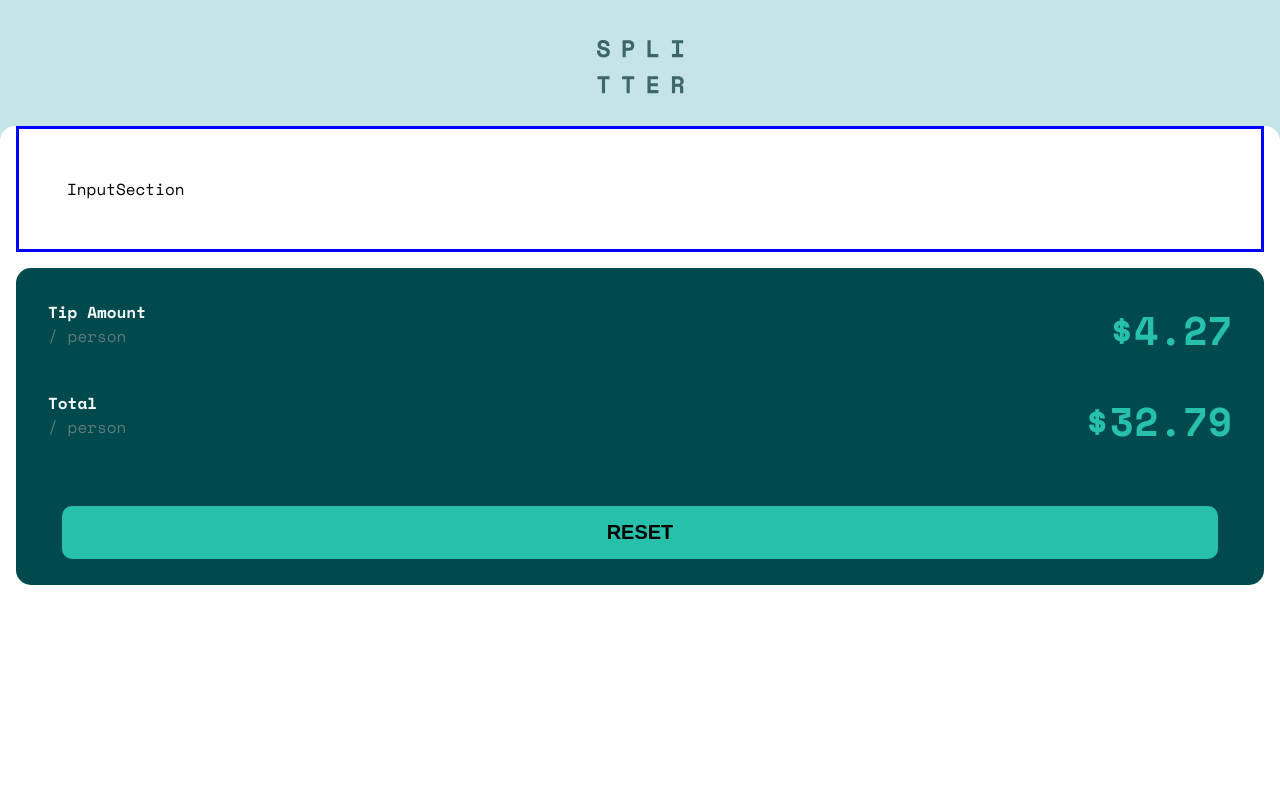
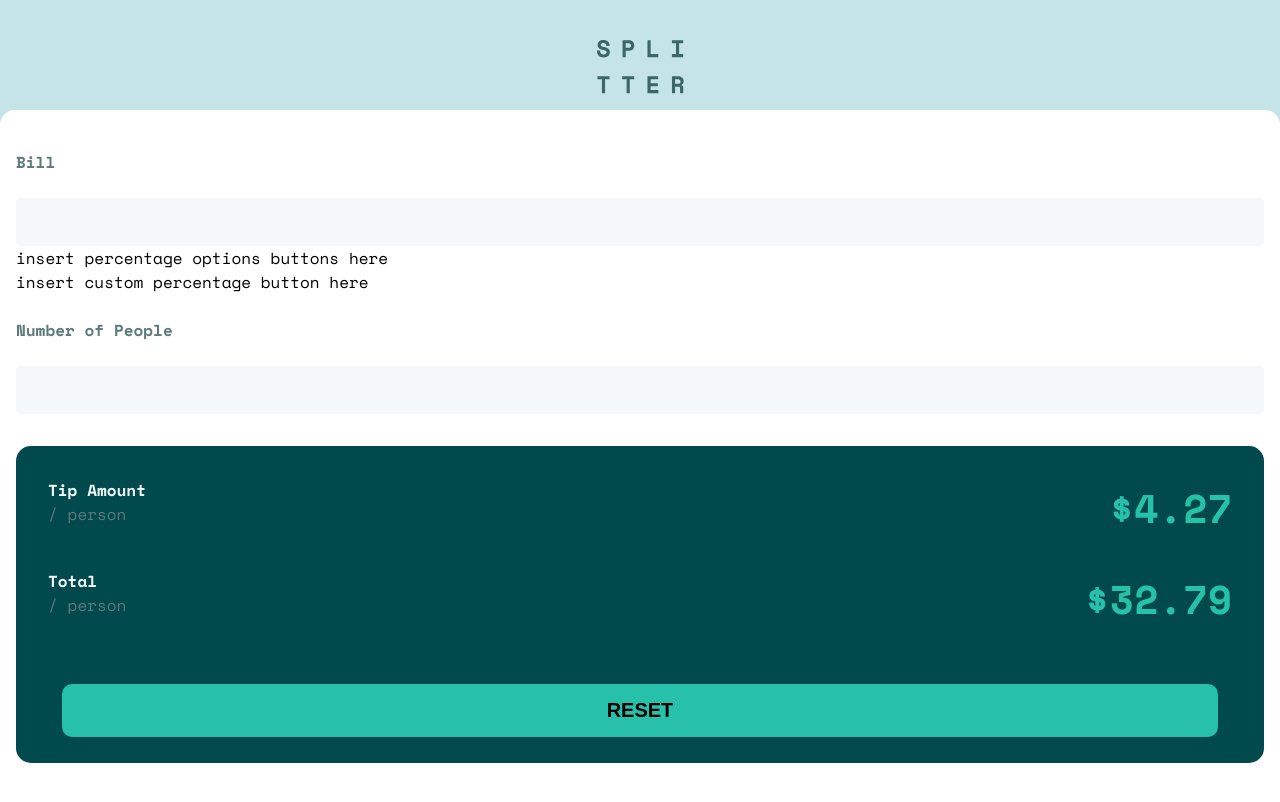
Before and after one commit to henokhm/frontend-mentors-tip-calculator-app, a React (Create React App) app: page / in a window 1280 px wide. Shown: the top 802 px of the page. Built offline with nearby package versions, Linux system fonts and the light colour scheme.

Commit message:
Add InputSection markup and styles

```diff
--- a/src/components/InputSection.css
+++ b/src/components/InputSection.css
@@ -1,5 +1,29 @@
 .input-section {
-  border: blue solid 3px;
-  padding: 3em;
-  margin: 1em;
+  padding: 1em;
 }
+
+.input-label {
+  color: hsl(186, 14%, 43%);
+  display: block;
+  margin-top: 1.5em;
+  font-weight: 700;
+}
+
+.text-input {
+  background-color: hsl(202, 50%, 97%);
+  width: 100%;
+  padding: 0.25em 0.5em;
+  text-align: right;
+  border: none;
+  border-radius: 5px;
+  font-family: inherit;
+  font-size: 1.5em;
+  font-weight: 700;
+  color: hsl(183, 100%, 15%);
+}
+
+.bill-amount-text-input {
+}
+
+.num-people-text-input {
+}
--- a/src/components/InputSection.js
+++ b/src/components/InputSection.js
@@ -1,7 +1,46 @@
+import { useState } from "react";
 import "./InputSection.css";
 
 function InputSection() {
-  return <div className="input-section">InputSection</div>;
+  const [billInput, setBillInput] = useState("");
+  const [numPeopleInput, setNumPeopleInput] = useState("");
+
+  const handleBillInputChange = (event) => {
+    // TODO: Error handling
+    setBillInput(event.target.value);
+  };
+
+  const handleNumPeopleInputChange = (event) => {
+    // TODO: Error handling
+    setNumPeopleInput(event.target.value);
+  };
+
+  return (
+    <div className="input-section">
+      <label className="input-label" htmlFor="billInput">
+        Bill
+      </label>
+      <br />
+      <input
+        name="billInput"
+        className="text-input bill-amount-text-input"
+        value={billInput}
+        onChange={handleBillInputChange}
+      />
+      <div>insert percentage options buttons here</div>
+      <div>insert custom percentage button here</div>
+      <label className="input-label" htmlFor="numPeopleInput">
+        Number of People
+      </label>
+      <br />
+      <input
+        className="text-input num-people-text-input"
+        name="numPeopleInput"
+        value={numPeopleInput}
+        onChange={handleNumPeopleInputChange}
+      />
+    </div>
+  );
 }
 
 export default InputSection;
```
